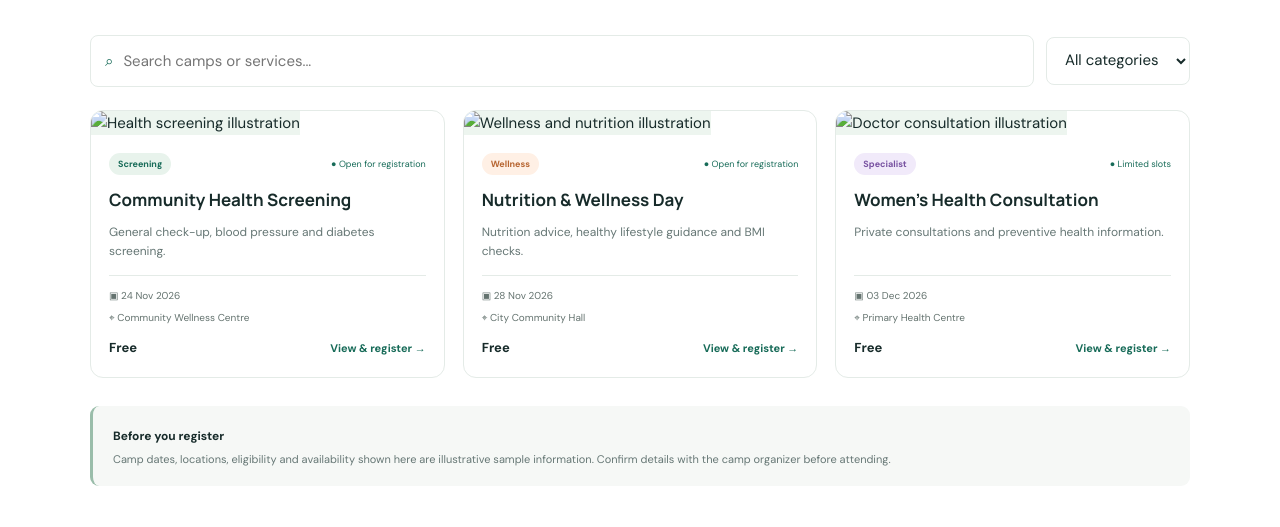
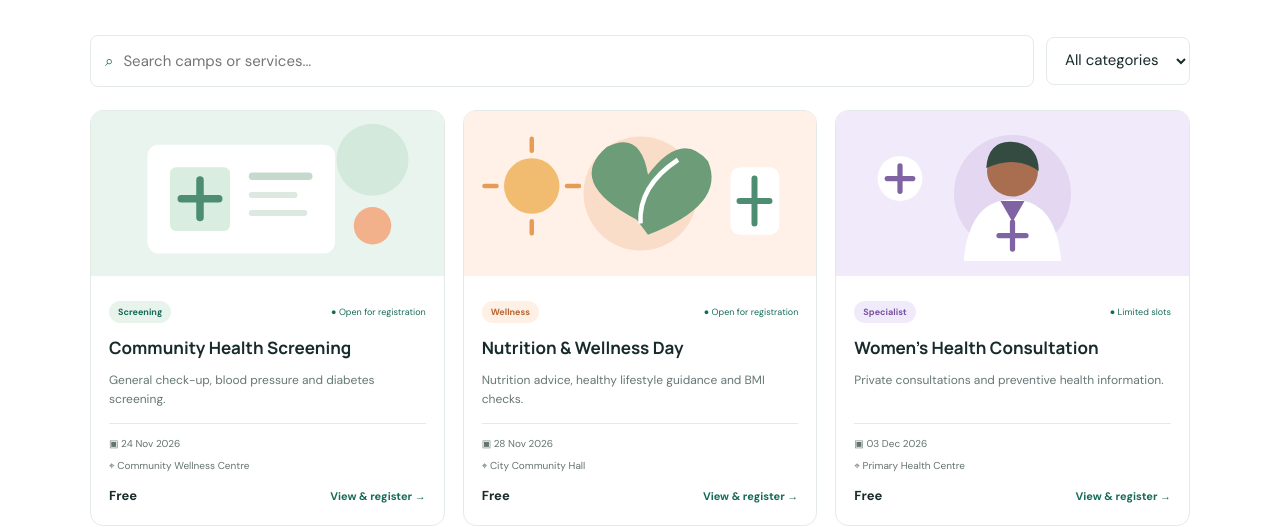
Before and after one commit to pratikraitech/health-care-management-camp, a plain HTML site: page camps.html in a window 1280 px wide. Shown: the part 274-801 px from the top of the page. Drawn offline with Linux system fonts and the light colour scheme.

Commit message:
Update camps.html

```diff
--- a/camps.html
+++ b/camps.html
@@ -3,9 +3,9 @@
 <main class="page-wrap"><div class="page-intro"><span class="eyebrow">DISCOVER CARE NEAR YOU</span><h1>Find a camp. <em>Feel your best.</em></h1><p>Explore community health events and choose the care that fits your needs.</p></div>
 <div class="toolbar"><label class="search-box">⌕ <input id="campSearch" placeholder="Search camps or services..."></label><select id="campFilter"><option value="all">All categories</option><option>Screening</option><option>Wellness</option><option>Specialist</option></select></div>
 <div class="camp-grid" id="campGrid">
-<article class="camp-card"><img src="assets/camp-screening.svg" alt="Health screening illustration"><div class="camp-content"><div class="camp-meta"><span class="tag">Screening</span><span>● Open for registration</span></div><h3>Community Health Screening</h3><p>General check-up, blood pressure and diabetes screening.</p><div class="camp-details"><span>▣ 24 Nov 2026</span><span>⌖ Community Wellness Centre</span></div><div class="camp-bottom"><b>Free</b><a class="text-link" href="register.html?camp=screening">View & register →</a></div></div></article>
-<article class="camp-card"><img src="assets/camp-wellness.svg" alt="Wellness and nutrition illustration"><div class="camp-content"><div class="camp-meta"><span class="tag tag-orange">Wellness</span><span>● Open for registration</span></div><h3>Nutrition & Wellness Day</h3><p>Nutrition advice, healthy lifestyle guidance and BMI checks.</p><div class="camp-details"><span>▣ 28 Nov 2026</span><span>⌖ City Community Hall</span></div><div class="camp-bottom"><b>Free</b><a class="text-link" href="register.html?camp=wellness">View & register →</a></div></div></article>
-<article class="camp-card"><img src="assets/camp-specialist.svg" alt="Doctor consultation illustration"><div class="camp-content"><div class="camp-meta"><span class="tag tag-purple">Specialist</span><span>● Limited slots</span></div><h3>Women's Health Consultation</h3><p>Private consultations and preventive health information.</p><div class="camp-details"><span>▣ 03 Dec 2026</span><span>⌖ Primary Health Centre</span></div><div class="camp-bottom"><b>Free</b><a class="text-link" href="register.html?camp=women">View & register →</a></div></div></article>
+<article class="camp-card"><img src="camp-screening.svg" alt="Health screening illustration"><div class="camp-content"><div class="camp-meta"><span class="tag">Screening</span><span>● Open for registration</span></div><h3>Community Health Screening</h3><p>General check-up, blood pressure and diabetes screening.</p><div class="camp-details"><span>▣ 24 Nov 2026</span><span>⌖ Community Wellness Centre</span></div><div class="camp-bottom"><b>Free</b><a class="text-link" href="register.html?camp=screening">View & register →</a></div></div></article>
+<article class="camp-card"><img src="camp-wellness.svg" alt="Wellness and nutrition illustration"><div class="camp-content"><div class="camp-meta"><span class="tag tag-orange">Wellness</span><span>● Open for registration</span></div><h3>Nutrition & Wellness Day</h3><p>Nutrition advice, healthy lifestyle guidance and BMI checks.</p><div class="camp-details"><span>▣ 28 Nov 2026</span><span>⌖ City Community Hall</span></div><div class="camp-bottom"><b>Free</b><a class="text-link" href="register.html?camp=wellness">View & register →</a></div></div></article>
+<article class="camp-card"><img src="camp-specialist.svg" alt="Doctor consultation illustration"><div class="camp-content"><div class="camp-meta"><span class="tag tag-purple">Specialist</span><span>● Limited slots</span></div><h3>Women's Health Consultation</h3><p>Private consultations and preventive health information.</p><div class="camp-details"><span>▣ 03 Dec 2026</span><span>⌖ Primary Health Centre</span></div><div class="camp-bottom"><b>Free</b><a class="text-link" href="register.html?camp=women">View & register →</a></div></div></article>
 </div><div class="empty-state" id="emptyState" hidden>No camps match your search. Try another keyword.</div>
 <div class="info-note"><b>Before you register</b><p>Camp dates, locations, eligibility and availability shown here are illustrative sample information. Confirm details with the camp organizer before attending.</p></div></main>
 <footer class="footer"><a class="brand" href="index.html"><span class="brand-mark">✚</span> carecamp</a><div><a href="privacy.html">Privacy</a><a href="dashboard.html">Organizer portal</a></div><small>© 2026 CareCamp · Demo project</small></footer><script src="app.js"></script></body></html>
```
